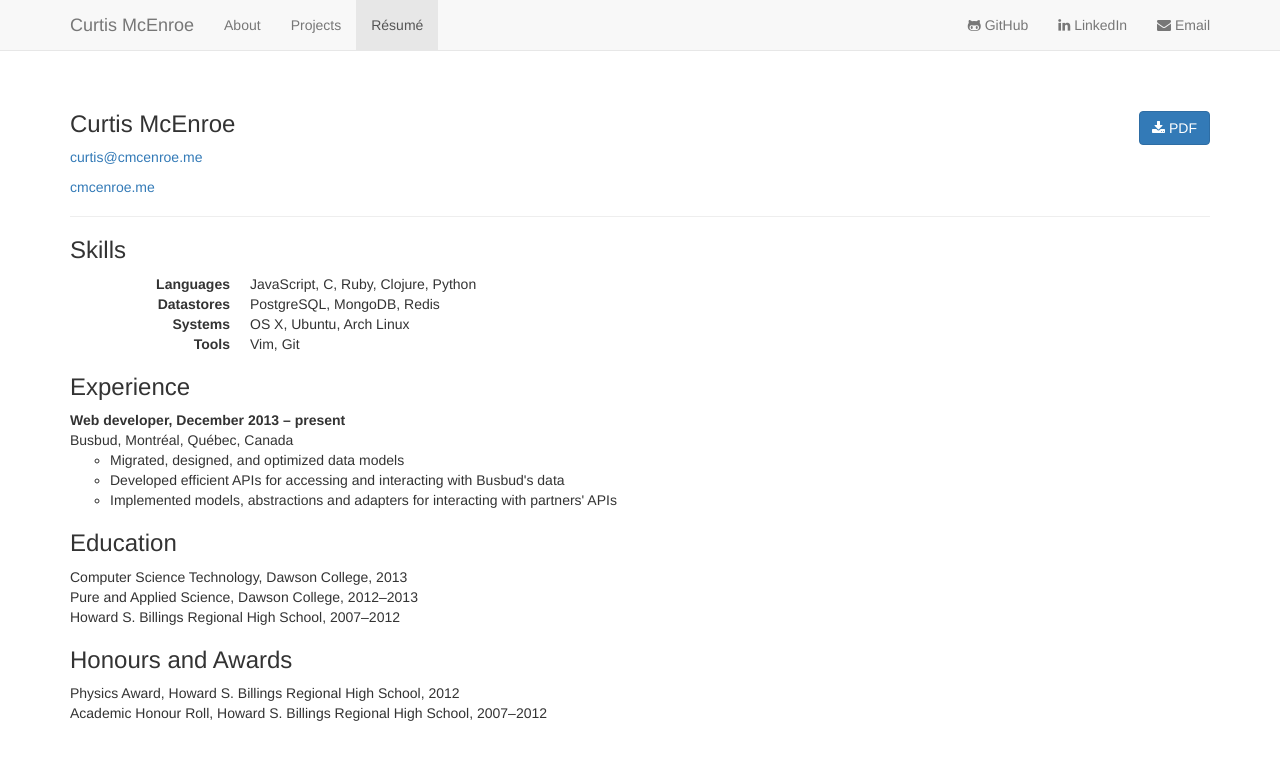
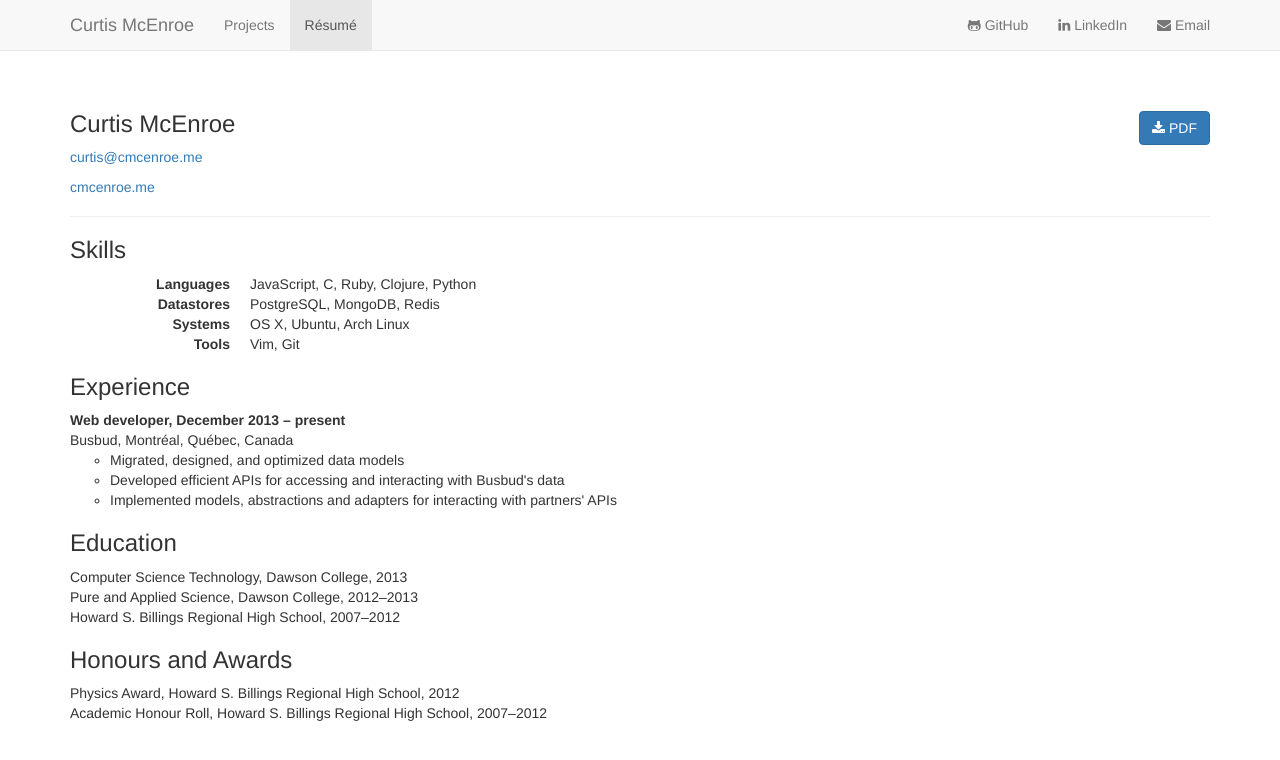
Before and after one commit to causal-agent/programble.github.io, a Jekyll site: the page built from resume.html, in a window 1280 px wide. Shown: the top 760 px of the page. Built offline with Jekyll 4.4.1, drawn with Linux system fonts in a browser that asks for light colours; nearby versions of some CDN libraries.

Commit message:
Kill About nav tab

```diff
--- a/_layouts/default.html
+++ b/_layouts/default.html
@@ -23,10 +23,6 @@
 
         <div class="collapse navbar-collapse">
           <ul class="nav navbar-nav">
-            <li {% if page.id == 'about' %} class="active" {% endif %}>
-              <a href="/">About</a>
-            </li>
-
             <li {% if page.id == 'projects' %} class="active" {% endif %}>
               <a href="/projects.html">Projects</a>
             </li>
```
